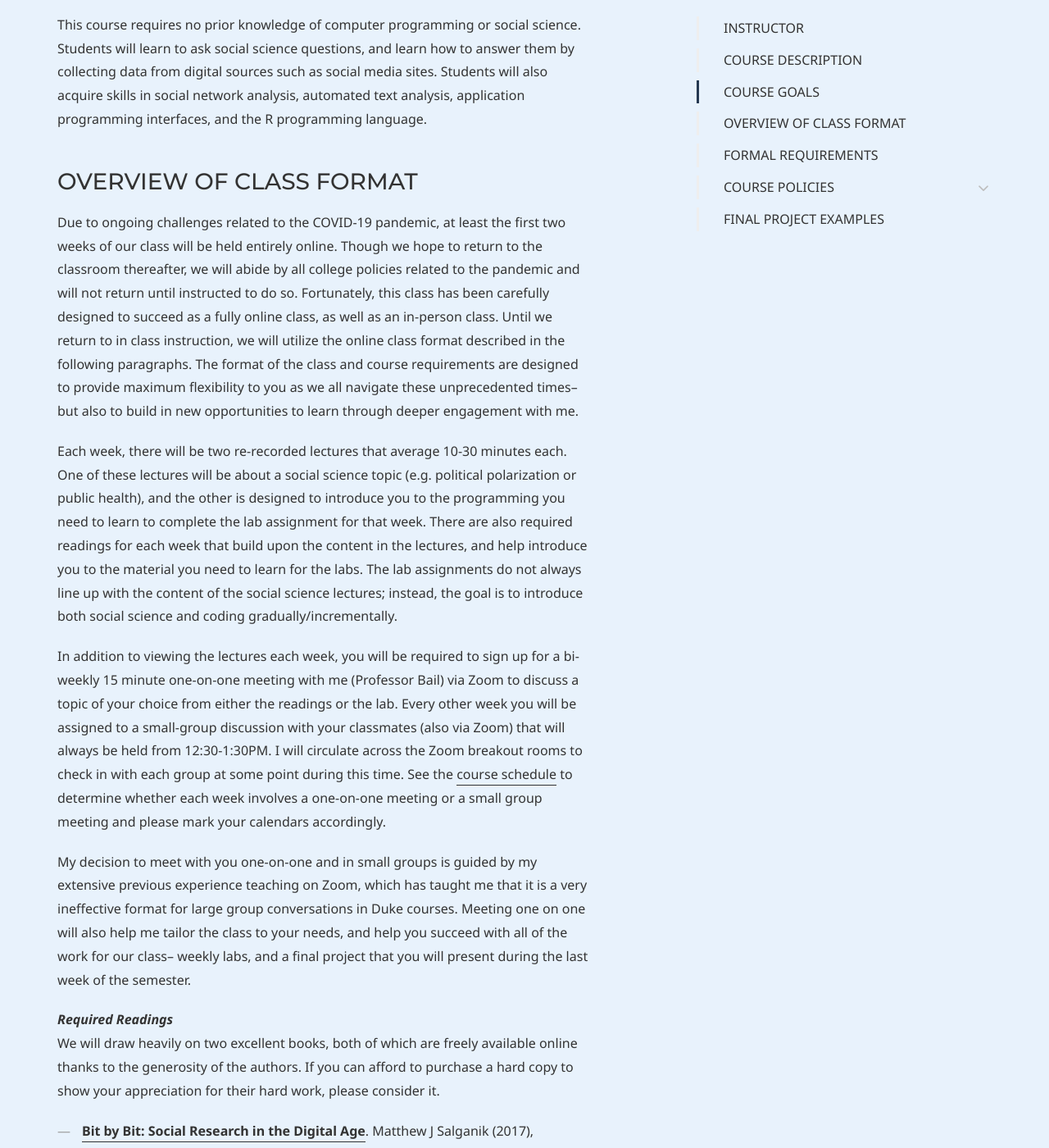
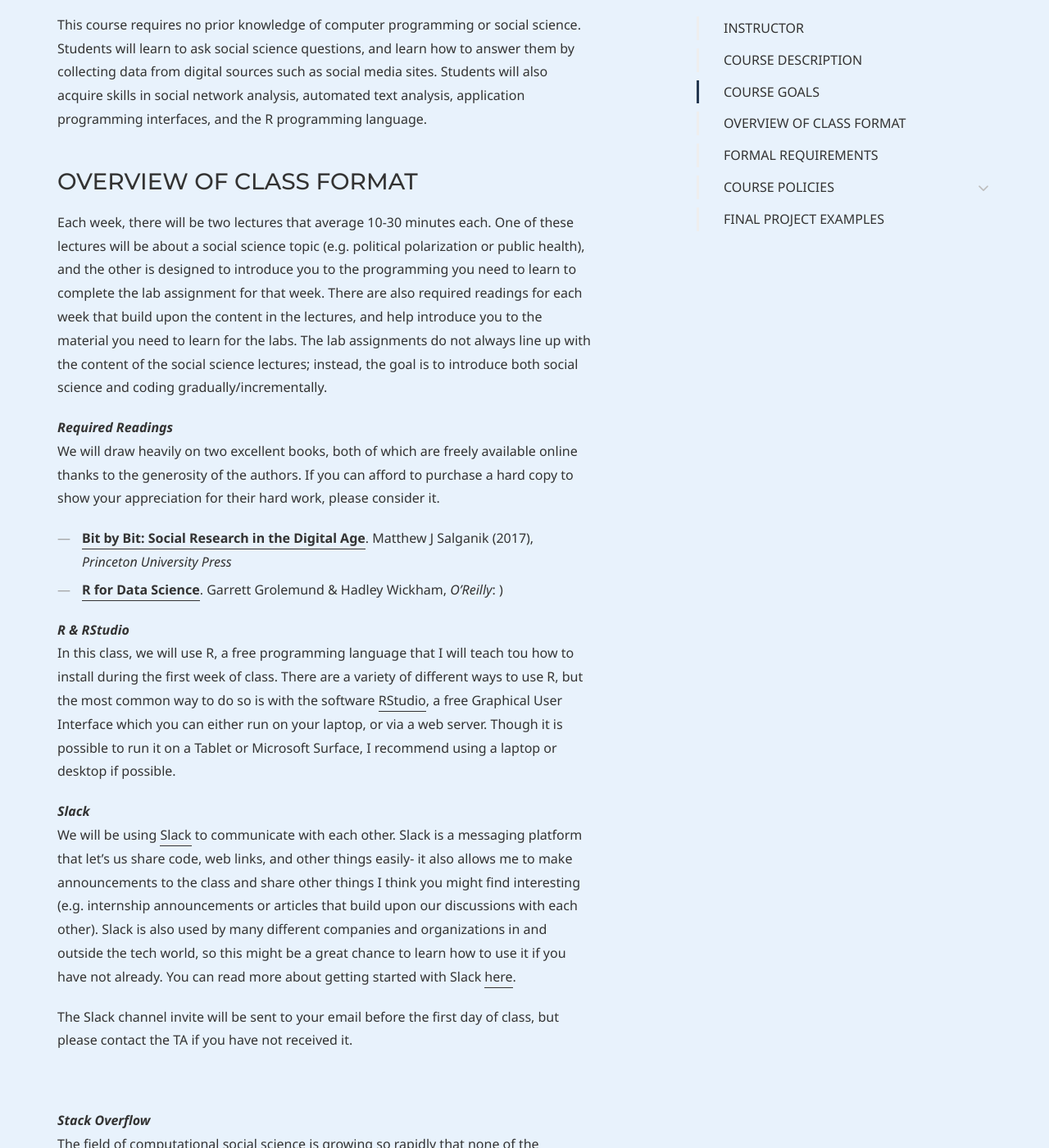
Before and after one commit to dssoc/dssoc.github.io, a Jekyll site: the page built from course.md, in a window 1280 px wide and 1400 px high, scrolled down 1506 px. Shown: the whole window at 82% size. Built offline with Jekyll 4.4.1, drawn with Linux system fonts in a browser that asks for light colours; some web fonts are replaced; some of the changed text lies outside the part shown.

Commit message:
Update course.md

```diff
--- a/course.md
+++ b/course.md
@@ -41,14 +41,7 @@ This course requires no prior knowledge of computer programming or social scienc
 
 ### OVERVIEW OF CLASS FORMAT
 
-Due to ongoing challenges related to the COVID-19 pandemic, at least the first two weeks of our class will be held entirely online. Though we hope to return to the classroom thereafter, we will abide by all college policies related to the pandemic and will not return until instructed to do so. Fortunately, this class has been carefully designed to succeed as a fully online class, as well as an in-person class. Until we return to in class instruction, we will utilize the online class format described in the following paragraphs. The format of the class and course requirements are designed to provide maximum flexibility to you as we all navigate these unprecedented times-- but also to build in new opportunities to learn through deeper engagement with me.
-
-Each week, there will be two re-recorded lectures that average 10-30 minutes each. One of these lectures will be about a social science topic (e.g. political polarization or public health), and the other is designed to introduce you to the programming you need to learn to complete the lab assignment for that week. There are also required readings for each week that build upon the content in the lectures, and help introduce you to the material you need to learn for the labs. The lab assignments do not always line up with the content of the social science lectures; instead, the goal is to introduce both social science and coding gradually/incrementally.
-
-In addition to viewing the lectures each week, you will be required to sign up for a bi-weekly 15 minute one-on-one meeting with me (Professor Bail) via Zoom to discuss a topic of your choice from either the readings or the lab. Every other week you will be assigned to a small-group discussion with your classmates (also via Zoom) that will always be held from 12:30-1:30PM. I will circulate across the Zoom breakout rooms to check in with each group at some point during this time. See the [course schedule](https://dssoc.github.io/schedule/) to determine whether each week involves a one-on-one meeting or a small group meeting and please mark your calendars accordingly.
-
-My decision to meet with you one-on-one and in small groups is guided by my extensive previous experience teaching on Zoom, which has taught me that it is a very ineffective format for large group conversations in Duke courses. Meeting one on one will also help me tailor the class to your needs, and help you succeed with all of the work for our class-- weekly labs, and a final project that you will present during the last week of the semester.
-
+Each week, there will be two lectures that average 10-30 minutes each. One of these lectures will be about a social science topic (e.g. political polarization or public health), and the other is designed to introduce you to the programming you need to learn to complete the lab assignment for that week. There are also required readings for each week that build upon the content in the lectures, and help introduce you to the material you need to learn for the labs. The lab assignments do not always line up with the content of the social science lectures; instead, the goal is to introduce both social science and coding gradually/incrementally.
 
 ***Required Readings***
 <br/>
@@ -81,12 +74,14 @@ The field of computational social science is growing so rapidly that none of the
 Many of the most important advances in computational social science appear first on Twitter or blogs. I therefore encourage you to open a Twitter account-if you don’t already have one- and follow the authors we read, or consider checking out the people [I follow](https://twitter.com/chris_bail/following). Having a Twitter account will also come in handy for some of the exercises we do in class to collect data from Twitter. Of the many blogs that you might read, I recommend R Bloggers, which provides a concise overview of new functions in R as well as solutions to common problems faced by computational social scientists, as well as those in other fields.
 <br/>
 
+***Lecture Videos***
+
+During the period when all courses were online, I recorded videos of all of the lectures for this class which I have posted on the syllabus as a further reference for you.
+<br/>
+
 ### FORMAL REQUIREMENTS
 
-***Watch Pre-Recorded Lecture Videos***
 
-Each week you are required to watch one lecture on a substantive topic and one "lab" lecture. The substantive topics cover a range of different issues from public health to discrimination and artificial intelligence; the labs teach you the concrete techniques to perform the types of analysis we read about during the class, and provide you with the tools necessary to complete your final project.
-<br/>
 
 ***Weekly Readings***
 <br/>
```
